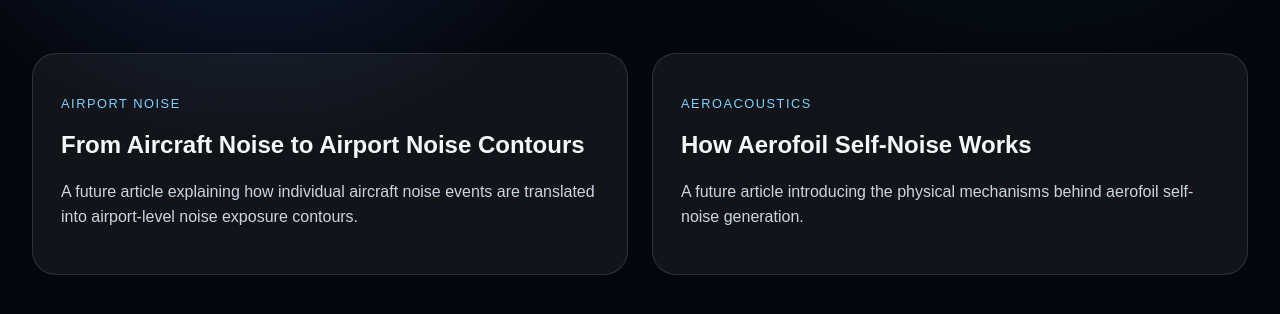
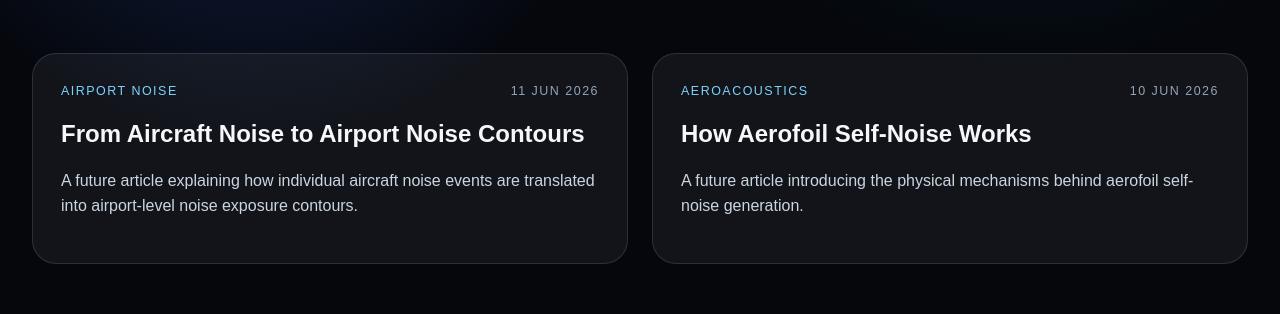
Before and after one commit to yashb97/aerosect.com, an Astro site: page /articles in a window 1280 px wide. Shown: the part 402-716 px from the top of the page. Built offline with nearby package versions, Linux system fonts and the light colour scheme; Astro itself is replaced by a stand-in of ours.

Commit message:
Add article metadata to cards

```diff
--- a/src/components/ArticleCard.astro
+++ b/src/components/ArticleCard.astro
@@ -1,9 +1,19 @@
 ---
 const { article } = Astro.props;
+
+const formattedDate = article.data.date.toLocaleDateString("en-GB", {
+  day: "numeric",
+  month: "short",
+  year: "numeric",
+});
 ---
 
 <a class="card" href={`/articles/${article.id}`}>
-  <p class="topic">{article.data.topic}</p>
+  <div class="meta">
+    <p class="topic">{article.data.topic}</p>
+    <p class="date">{formattedDate}</p>
+  </div>
+
   <h2>{article.data.title}</h2>
   <p>{article.data.description}</p>
 </a>
@@ -26,15 +36,31 @@ const { article } = Astro.props;
     background: rgba(255, 255, 255, 0.08);
   }
 
+  .meta {
+    display: flex;
+    justify-content: space-between;
+    gap: 16px;
+    align-items: center;
+  }
+
+  .topic,
+  .date {
+    font-size: 0.78rem;
+    text-transform: uppercase;
+    letter-spacing: 0.12em;
+    margin: 0;
+  }
+
   .topic {
     color: #7dd3fc;
-    font-size: 0.8rem;
-    text-transform: uppercase;
-    letter-spacing: 0.12em;
+  }
+
+  .date {
+    color: #94a3b8;
   }
 
   h2 {
-    margin-top: 16px;
+    margin-top: 18px;
   }
 
   p {
```
